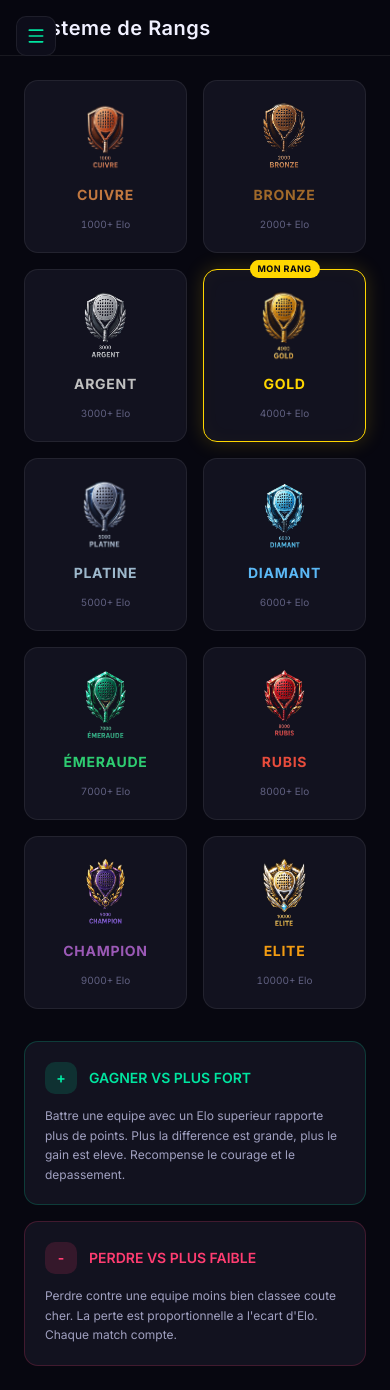
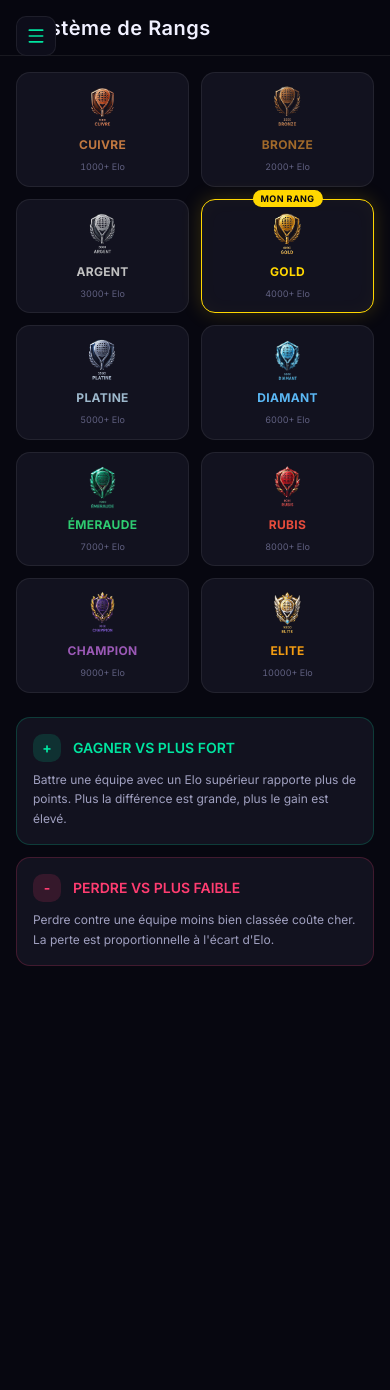
Before and after one commit to Timssssssssssssssssssss/Padel-Arena, a Next.js app: page /ranks in a window 390 px wide. After the commit the page ends 982 px from the top, so only its background shows below. Built offline with nearby package versions, Linux system fonts and the light colour scheme.

Commit message:
fix texte rang mobile

```diff
--- a/app/(app)/ranks/page.tsx
+++ b/app/(app)/ranks/page.tsx
@@ -10,7 +10,6 @@ export default function RanksPage() {
   const [selectedRank, setSelectedRank] = useState<(typeof RANKS)[number] | null>(null)
   const currentRank = getRank(CURRENT_PLAYER.elo)
 
-  // Fake player % distribution
   const playerDistribution: Record<string, number> = {
     Cuivre: 25, Bronze: 22, Argent: 18, Gold: 14, Platine: 9,
     Diamant: 5, Emeraude: 3, Rubis: 2, Champion: 1.5, Elite: 0.5,
@@ -18,11 +17,11 @@ export default function RanksPage() {
 
   return (
     <>
-      <Topbar title="Systeme de Rangs" />
+      <Topbar title="Système de Rangs" />
 
-      <div className="p-6 flex flex-col gap-8">
+      <div className="p-4 flex flex-col gap-6">
         {/* Rank Grid */}
-        <div className="grid grid-cols-2 sm:grid-cols-3 md:grid-cols-4 lg:grid-cols-5 gap-4">
+        <div className="grid grid-cols-2 sm:grid-cols-3 md:grid-cols-4 lg:grid-cols-5 gap-3">
           {RANKS.map((rank) => {
             const isCurrent = rank.name === currentRank.name
             const isSelected = selectedRank?.name === rank.name
@@ -31,7 +30,7 @@ export default function RanksPage() {
               <button
                 key={rank.name}
                 onClick={() => setSelectedRank(isSelected ? null : rank)}
-                className="relative rounded-xl p-5 flex flex-col items-center gap-3 transition-all duration-300 hover:-translate-y-1 border group cursor-pointer"
+                className="relative rounded-xl p-3 flex flex-col items-center gap-2 transition-all duration-300 hover:-translate-y-1 border cursor-pointer"
                 style={{
                   backgroundColor: "#12121f",
                   borderColor: isCurrent ? rank.color : isSelected ? `${rank.color}60` : "rgba(255,255,255,0.07)",
@@ -44,20 +43,25 @@ export default function RanksPage() {
               >
                 {isCurrent && (
                   <span
-                    className="absolute -top-2.5 left-1/2 -translate-x-1/2 text-[9px] font-bold uppercase tracking-wider px-2 py-0.5 rounded-full"
+                    className="absolute -top-2.5 left-1/2 -translate-x-1/2 text-[9px] font-bold uppercase tracking-wider px-2 py-0.5 rounded-full whitespace-nowrap"
                     style={{ backgroundColor: rank.color, color: "#070710" }}
                   >
                     Mon rang
                   </span>
                 )}
-                <RankBadge elo={rank.min} size="lg" />
+                <RankBadge elo={rank.min} size="md" />
                 <span
-                  className="text-sm font-bold font-[var(--font-rajdhani)] uppercase tracking-wider"
-                  style={{ color: rank.color }}
+                  className="text-xs font-bold font-[var(--font-rajdhani)] uppercase tracking-wide text-center w-full leading-tight"
+                  style={{
+                    color: rank.color,
+                    wordBreak: "break-word",
+                    overflowWrap: "break-word",
+                    hyphens: "auto",
+                  }}
                 >
                   {rank.name}
                 </span>
-                <span className="text-[10px] text-text-tertiary tabular-nums">
+                <span className="text-[9px] text-text-tertiary tabular-nums">
                   {rank.min}+ Elo
                 </span>
               </button>
@@ -68,35 +72,35 @@ export default function RanksPage() {
         {/* Detail panel */}
         {selectedRank && (
           <div
-            className="rounded-xl p-6 border transition-all duration-300"
+            className="rounded-xl p-4 border transition-all duration-300"
             style={{
               backgroundColor: "#12121f",
               borderColor: `${selectedRank.color}40`,
             }}
           >
-            <div className="flex flex-col md:flex-row md:items-center gap-6">
-              <div className="flex items-center gap-4">
-                <RankBadge elo={selectedRank.min} size="lg" showLabel />
-                <div>
+            <div className="flex flex-col gap-4">
+              <div className="flex items-center gap-3">
+                <RankBadge elo={selectedRank.min} size="md" />
+                <div className="flex-1 min-w-0">
                   <h2
-                    className="text-2xl font-bold font-[var(--font-rajdhani)]"
+                    className="text-xl font-bold font-[var(--font-rajdhani)] truncate"
                     style={{ color: selectedRank.color }}
                   >
                     {selectedRank.name}
                   </h2>
-                  <p className="text-sm text-text-secondary mt-1">
+                  <p className="text-xs text-text-secondary mt-1 leading-relaxed">
                     {selectedRank.description}
                   </p>
                 </div>
               </div>
 
-              <div className="flex-1 flex flex-col gap-3 md:ml-8">
+              <div className="flex flex-col gap-2">
                 {selectedRank.name === currentRank.name && (
                   <EloBar elo={CURRENT_PLAYER.elo} />
                 )}
                 <div className="flex items-center gap-2">
                   <div
-                    className="h-2 w-2 rounded-full"
+                    className="h-2 w-2 rounded-full shrink-0"
                     style={{ backgroundColor: selectedRank.color }}
                   />
                   <span className="text-xs text-text-secondary">
@@ -109,13 +113,13 @@ export default function RanksPage() {
         )}
 
         {/* Formula cards */}
-        <div className="grid grid-cols-1 md:grid-cols-2 gap-4">
+        <div className="grid grid-cols-1 md:grid-cols-2 gap-3">
           <div
-            className="rounded-xl p-5 border"
+            className="rounded-xl p-4 border"
             style={{ backgroundColor: "#12121f", borderColor: "rgba(0,229,160,0.2)" }}
           >
-            <div className="flex items-center gap-3 mb-3">
-              <div className="h-8 w-8 rounded-lg flex items-center justify-center" style={{ backgroundColor: "rgba(0,229,160,0.15)" }}>
+            <div className="flex items-center gap-3 mb-2">
+              <div className="h-7 w-7 rounded-lg flex items-center justify-center shrink-0" style={{ backgroundColor: "rgba(0,229,160,0.15)" }}>
                 <span className="text-primary font-bold text-sm">+</span>
               </div>
               <h3 className="text-sm font-semibold font-[var(--font-rajdhani)] text-primary uppercase">
@@ -123,17 +127,16 @@ export default function RanksPage() {
               </h3>
             </div>
             <p className="text-xs text-text-secondary leading-relaxed">
-              Battre une equipe avec un Elo superieur rapporte plus de points.
-              Plus la difference est grande, plus le gain est eleve. Recompense le courage et le depassement.
+              Battre une équipe avec un Elo supérieur rapporte plus de points. Plus la différence est grande, plus le gain est élevé.
             </p>
           </div>
 
           <div
-            className="rounded-xl p-5 border"
+            className="rounded-xl p-4 border"
             style={{ backgroundColor: "#12121f", borderColor: "rgba(255,61,113,0.2)" }}
           >
-            <div className="flex items-center gap-3 mb-3">
-              <div className="h-8 w-8 rounded-lg flex items-center justify-center" style={{ backgroundColor: "rgba(255,61,113,0.15)" }}>
+            <div className="flex items-center gap-3 mb-2">
+              <div className="h-7 w-7 rounded-lg flex items-center justify-center shrink-0" style={{ backgroundColor: "rgba(255,61,113,0.15)" }}>
                 <span className="text-destructive font-bold text-sm">-</span>
               </div>
               <h3 className="text-sm font-semibold font-[var(--font-rajdhani)] text-destructive uppercase">
@@ -141,7 +144,7 @@ export default function RanksPage() {
               </h3>
             </div>
             <p className="text-xs text-text-secondary leading-relaxed">
-              {"Perdre contre une equipe moins bien classee coute cher. La perte est proportionnelle a l'ecart d'Elo. Chaque match compte."}
+              Perdre contre une équipe moins bien classée coûte cher. La perte est proportionnelle à l'écart d'Elo.
             </p>
           </div>
         </div>
```
